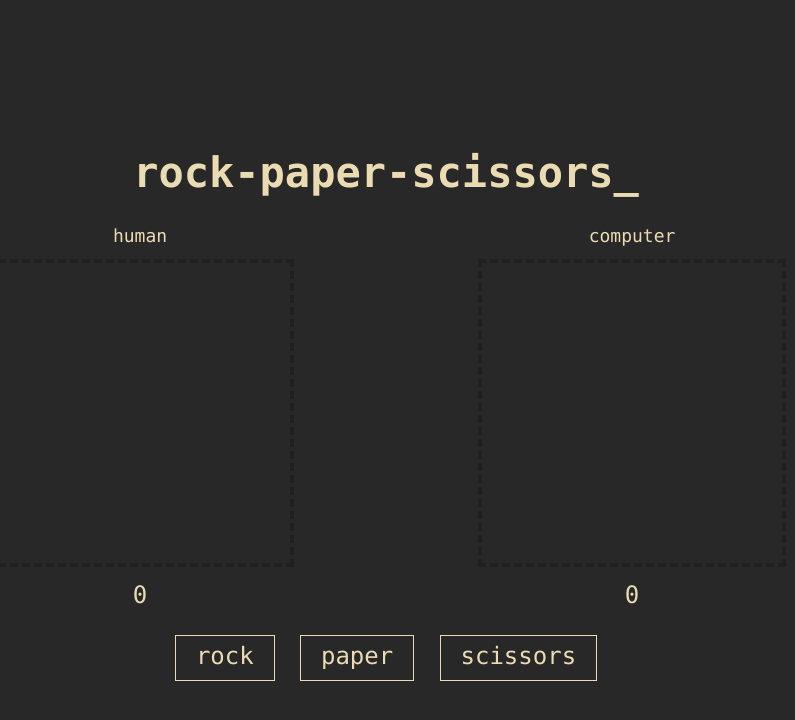
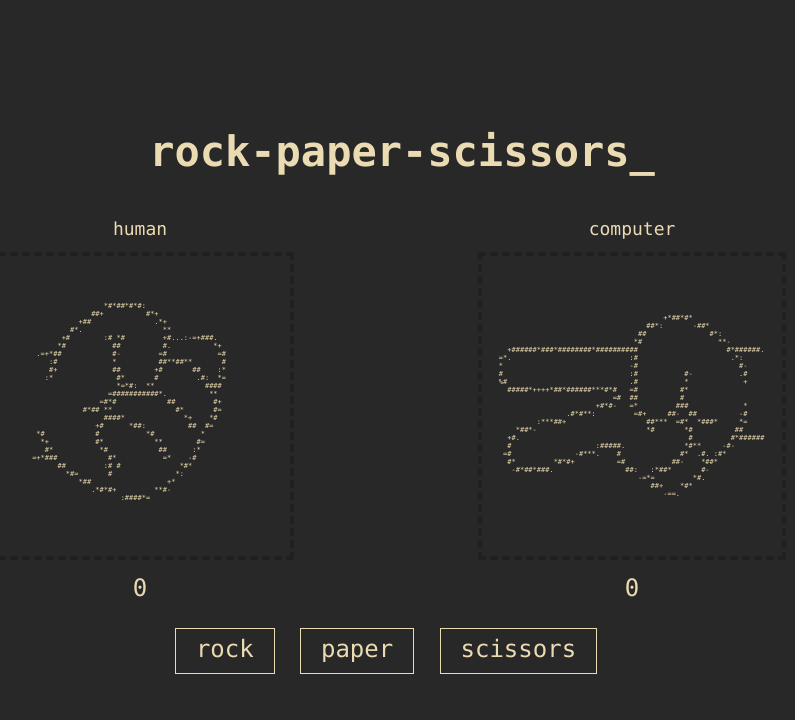
Before and after one commit to doofenshmirtzzz/rock-paper-scissors, a plain HTML site: page index.html in a window 1280 px wide. Shown: the whole page, without its empty margins (254-1049 px from the left). Drawn offline with Linux system fonts and the light colour scheme; a web font is replaced by a local one.

Commit message:
Add temporary test gestures and styles for them

```diff
--- a/index.html
+++ b/index.html
@@ -12,12 +12,62 @@
     <div class="gestures">
       <div class="human-container">
         <div class="player-title">human</div>
-        <pre class="gesture" id="human-gesture"></pre>
+        <pre class="gesture" id="human-gesture">
+                           *#*##*#*#:
+                        ##+          #*+
+                     +##               .*+
+                   #*.                   **
+                 +#        :# *#         +#...:-=+###.
+                *#           ##          #.          *+
+           .=+*##            #-         =#            =#
+              :#             *          ##**##**       #
+              #+             ##        +#       ##    :*
+             :*               #*       #         .#:  *=
+                              *=*#:  **            ####
+                            =###########*.          **
+                          =#*#            ##         #+
+                      #*## **               #*       #=
+                           ####*              *+    *#
+                         +#      *##:          ##  #=
+           *#            #           *#           *
+            *+           #*            **        #=
+             #*           *#            ##      :*
+          =+*###            #*           =*    -#
+                ##         :# #              *#*
+                  *#=       #               *:
+                     *##                  +*
+                        .*#*#+         **#-
+                               :####*=
+        </pre>
         <div class="score" id="human-score">0</div>
       </div>
       <div class="computer-container">
         <div class="player-title">computer</div>
-        <pre class="gesture" id="computer-gesture"></pre>
+        <pre class="gesture" id="computer-gesture">
+                                           +*##*#*
+                                       ##*:       -##*
+                                     ##               #*:
+                                    *#                  **-
+      +######*###*########*##########                     #*######.
+    =*.                            :#                      .*:
+    *                              -#                        #-
+    #                              :#           #-           .#
+    %#                             .#           *             +
+      #####*++++*##*######***#*#   =#          #*
+                               =#  ##          #
+                           +#*#-   =*         ###             *
+                    .#*#**:         =#+     ##-  ##          -#
+             :***##+                   ##***  =#*  *###*     *=
+        *##*-                          *#       *#          ##
+      +#.                                        #         #*######
+      #                    :#####.              *#**     -#-
+     =#               -#***.    #              #*  .#. :#*
+      #*         *#*#+          =#           ##-    *##*
+       -#*##*###.                 ##:   :*##*       #-
+                                     -=*=         *#.
+                                        ##+    *#*
+                                           -==.
+</pre>
         <div class="score" id="computer-score">0</div>
       </div>
     </div>
--- a/style.css
+++ b/style.css
@@ -26,6 +26,10 @@ body {
   display: flex;
   justify-content: center;
   align-items: center;
+}
+
+h1 {
+  margin: 0 0 42px 32px;
 }
 
 button {
@@ -100,6 +104,11 @@ button:active {
 }
 
 .gesture {
+  align-content: center;
+
+  font-size: 7px;
+  line-height: 8px;
+
   height: 300px;
   width: 300px;
   flex-shrink: 0;
```
